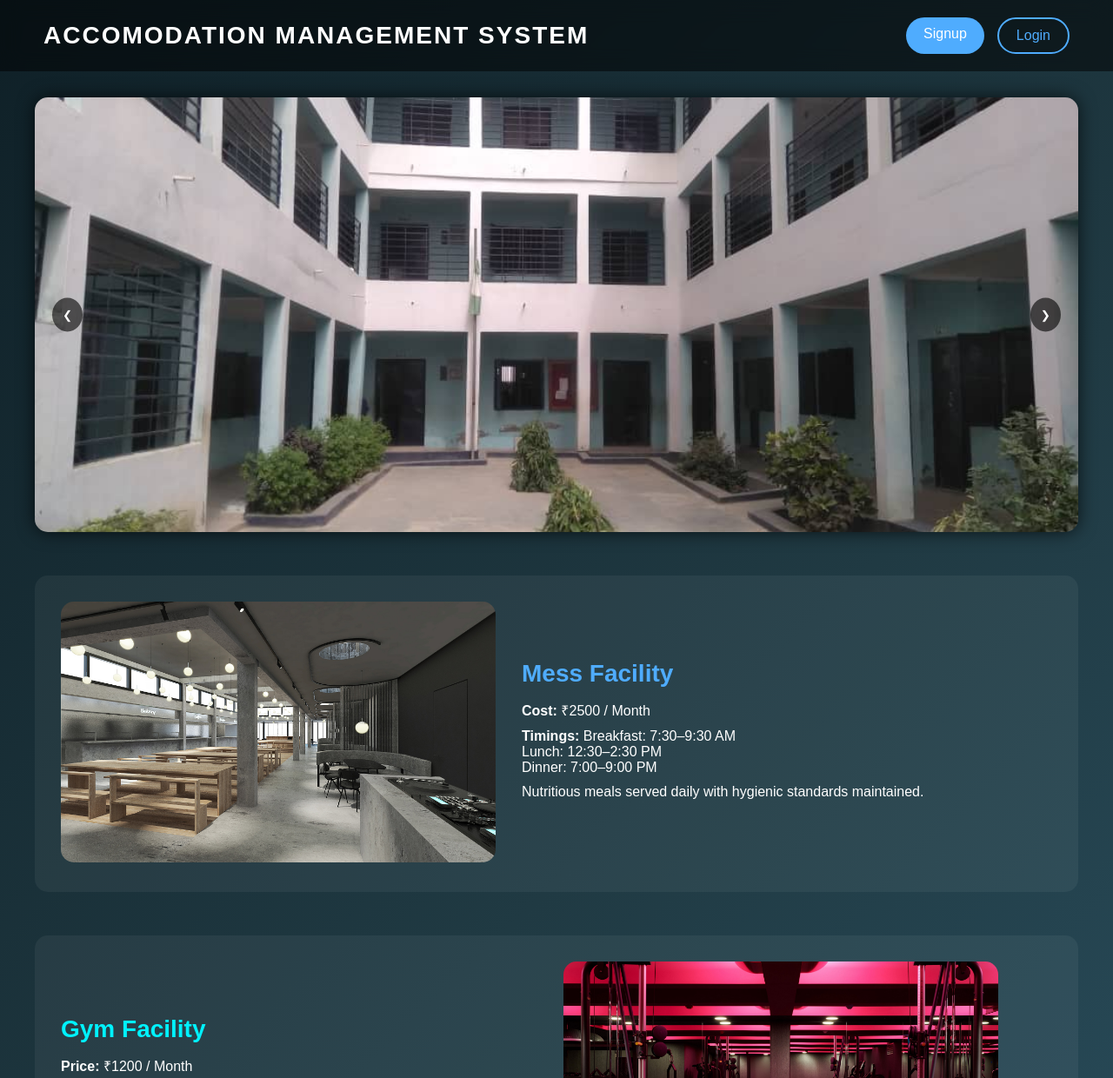
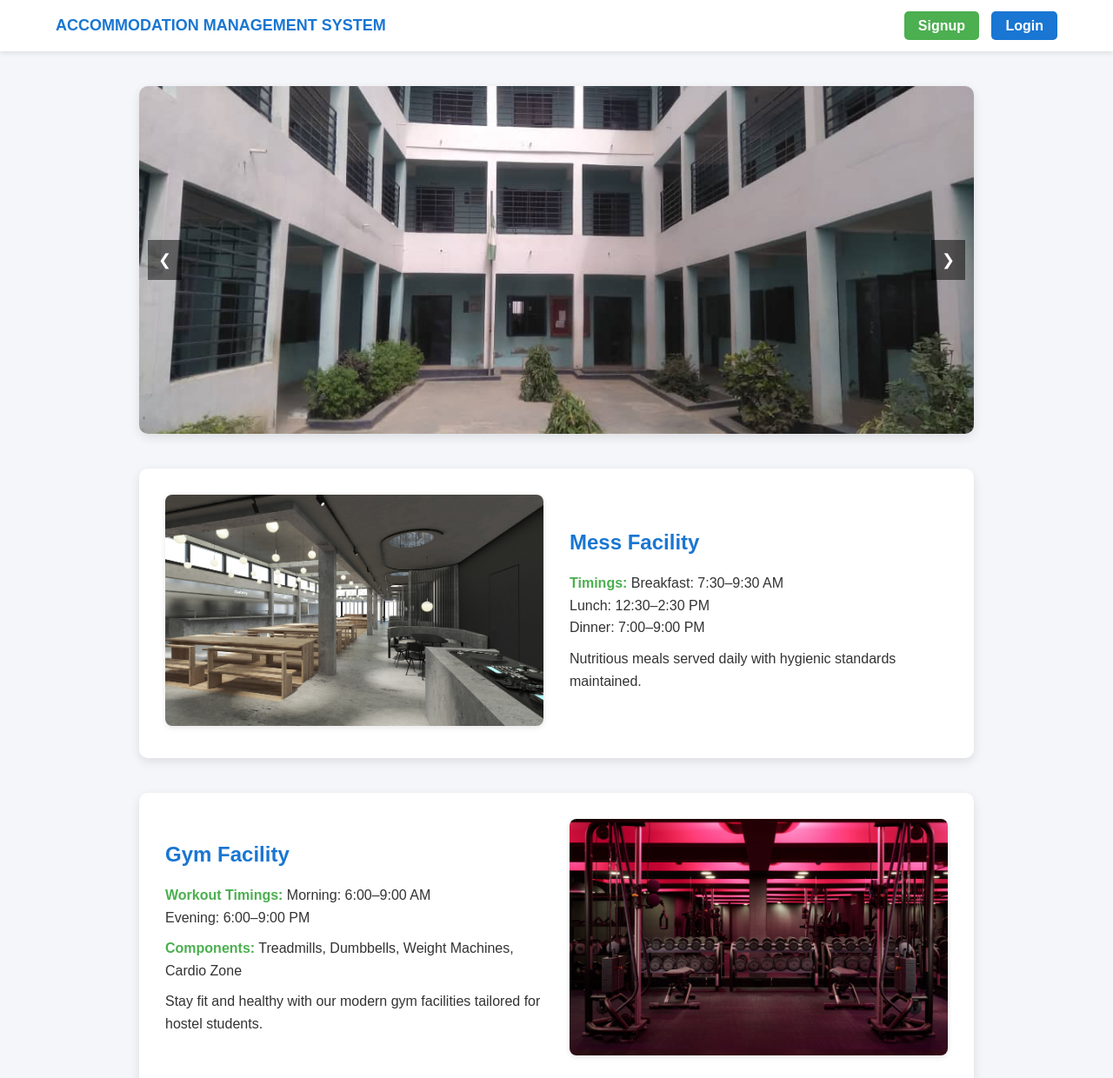
Before and after one commit to saivarmauppalapati039/Accomadation_Management_System_Frontend, a plain HTML site: page index.html in a window 1280 px wide. Shown: the top 1240 px of the page at 87% size. Drawn offline with Linux system fonts and the light colour scheme.

Commit message:
index page updated

```diff
--- a/index.html
+++ b/index.html
@@ -1,90 +1,210 @@
 <!DOCTYPE html>
 <html lang="en">
 <head>
-  <meta charset="UTF-8">
-  <meta name="viewport" content="width=device-width, initial-scale=1.0">
+  <meta charset="UTF-8" />
+  <meta name="viewport" content="width=device-width, initial-scale=1.0" />
   <title>Hostel Management System</title>
-  <link rel="stylesheet" href="index.css">
+  <style>
+    /* ===== Global Styles (Matches login/signup) ===== */
+    * {
+      margin: 0;
+      padding: 0;
+      box-sizing: border-box;
+    }
+    body {
+      font-family: Arial, sans-serif;
+      background: #f4f6f9;
+      color: #333;
+      line-height: 1.6;
+    }
+
+    /* ===== Navbar ===== */
+    .navbar {
+      display: flex;
+      justify-content: space-between;
+      align-items: center;
+      padding: 15px 5%;
+      background: white;
+      box-shadow: 0 2px 6px rgba(0,0,0,0.1);
+      position: sticky;
+      top: 0;
+      z-index: 100;
+    }
+    .logo {
+      font-size: 18px;
+      font-weight: bold;
+      color: #1976d2;
+    }
+    .nav-links .btn {
+      text-decoration: none;
+      padding: 8px 16px;
+      border-radius: 5px;
+      font-weight: bold;
+      margin-left: 10px;
+    }
+    .signup-btn {
+      background: #4CAF50;
+      color: white;
+    }
+    .signup-btn:hover {
+      background: #45a049;
+    }
+    .login-btn {
+      background: #1976d2;
+      color: white;
+    }
+    .login-btn:hover {
+      background: #1565c0;
+    }
+
+    /* ===== Section Container ===== */
+    .section {
+      max-width: 1000px;
+      margin: 40px auto;
+      padding: 0 20px;
+    }
+    .card {
+      background: white;
+      border-radius: 10px;
+      box-shadow: 0 4px 12px rgba(0,0,0,0.1);
+      padding: 30px;
+      margin-bottom: 30px;
+    }
+
+    /* ===== Carousel ===== */
+    .carousel-container {
+      position: relative;
+      overflow: hidden;
+      border-radius: 10px;
+      box-shadow: 0 4px 12px rgba(0,0,0,0.1);
+    }
+    .slides {
+      display: flex;
+      transition: transform 0.5s ease-in-out;
+    }
+    .slides img {
+      min-width: 100%;
+      height: 400px;
+      object-fit: cover;
+    }
+    .prev, .next {
+      position: absolute;
+      top: 50%;
+      transform: translateY(-50%);
+      background: rgba(0,0,0,0.5);
+      color: white;
+      border: none;
+      padding: 12px;
+      font-size: 18px;
+      cursor: pointer;
+      z-index: 10;
+    }
+    .prev { left: 10px; }
+    .next { right: 10px; }
+    .prev:hover, .next:hover {
+      background: rgba(0,0,0,0.8);
+    }
+
+    /* ===== Mess & Gym ===== */
+    .facility-container {
+      display: flex;
+      gap: 30px;
+      align-items: center;
+      flex-wrap: wrap;
+    }
+    .facility-img {
+      flex: 1;
+      min-width: 300px;
+    }
+    .facility-img img {
+      width: 100%;
+      border-radius: 8px;
+      box-shadow: 0 2px 6px rgba(0,0,0,0.1);
+    }
+    .facility-details {
+      flex: 1;
+      min-width: 300px;
+    }
+    .facility-details h2 {
+      color: #1976d2;
+      margin-bottom: 15px;
+    }
+    .facility-details p {
+      margin-bottom: 10px;
+    }
+    .facility-details strong {
+      color: #4CAF50;
+    }
+
+    /* ===== Responsive ===== */
+    @media (max-width: 768px) {
+      .navbar {
+        flex-direction: column;
+        gap: 10px;
+      }
+      .facility-container {
+        flex-direction: column;
+      }
+    }
+  </style>
 </head>
 <body>
   <!-- Navbar -->
   <nav class="navbar">
-    <div class="logo">ACCOMODATION MANAGEMENT SYSTEM</div>
+    <div class="logo">ACCOMMODATION MANAGEMENT SYSTEM</div>
     <div class="nav-links">
       <a href="auth/signup.html" class="btn signup-btn">Signup</a>
       <a href="auth/login.html" class="btn login-btn">Login</a>
     </div>
   </nav>
 
-
-
-  <!-- Image Carousel Section -->
-  <section class="carousel">
+  <!-- Carousel -->
+  <section class="section">
     <div class="carousel-container">
       <div class="slides">
-        <img src="images/Pix1-Building.jpeg" alt="Hostel Pic 1">
-        <img src="images/singlebed.jpg" alt="Hostel Pic 2">
-        <img src="images/OIP.webp" alt="Hostel Pic 3">
-        <img src="images/mess.jpg" alt="Hostel Pic 4">
-        <img src="images/wp12424948.jpg" alt="Hostel Pic 5">
+        <img src="images/Pix1-Building.jpeg" alt="Hostel Building">
+        <img src="images/singlebed.jpg" alt="Single Bed Room">
+        <img src="images/OIP.webp" alt="Hostel Interior">
+        <img src="images/mess.jpg" alt="Mess Hall">
+        <img src="images/wp12424948.jpg" alt="Gym Facility">
       </div>
       <button class="prev">&#10094;</button>
       <button class="next">&#10095;</button>
     </div>
   </section>
 
-  <!-- Mess Section -->
-  <section class="mess">
-    <div class="mess-container">
-      <div class="mess-img">
+  <!-- Mess -->
+  <section class="section">
+    <div class="card facility-container">
+      <div class="facility-img">
         <img src="images/mess.jpg" alt="Mess Image">
       </div>
-      <div class="mess-details">
+      <div class="facility-details">
         <h2>Mess Facility</h2>
-        <p><strong>Cost:</strong> ₹2500 / Month</p>
         <p><strong>Timings:</strong> Breakfast: 7:30–9:30 AM<br>Lunch: 12:30–2:30 PM<br>Dinner: 7:00–9:00 PM</p>
         <p>Nutritious meals served daily with hygienic standards maintained.</p>
       </div>
     </div>
   </section>
 
-  <!-- Gym Section -->
-  <section class="gym">
-    <div class="gym-container">
-      <div class="gym-details">
+  <!-- Gym -->
+  <section class="section">
+    <div class="card facility-container">
+      <div class="facility-details">
         <h2>Gym Facility</h2>
-        <p><strong>Price:</strong> ₹1200 / Month</p>
         <p><strong>Workout Timings:</strong> Morning: 6:00–9:00 AM<br>Evening: 6:00–9:00 PM</p>
         <p><strong>Components:</strong> Treadmills, Dumbbells, Weight Machines, Cardio Zone</p>
         <p>Stay fit and healthy with our modern gym facilities tailored for hostel students.</p>
       </div>
-      <div class="gym-img">
+      <div class="facility-img">
         <img src="images/wp12424948.jpg" alt="Gym Image">
       </div>
     </div>
   </section>
 
-  <!-- Contact Section -->
-  <section class="contact">
-    <h2>Contact Support</h2>
-    <p><strong>Helpline:</strong> 9885529937</p>
-
-    <div class="complaint-box">
-      <h3>Complaint Box</h3>
-      <form>
-        <input type="text" placeholder="Room ID" required>
-        <input type="text" placeholder="Student Name" required>
-        <textarea placeholder="Describe your issue" required></textarea>
-        <button type="submit">Submit Complaint</button>
-      </form>
-    </div>
-  </section>
-
-
-
 
   <script>
-    // Carousel Script
+    // Carousel Script (unchanged)
     const slides = document.querySelectorAll(".slides img");
     let index = 0;
     const prev = document.querySelector(".prev");
@@ -106,6 +226,13 @@
       index = (index < slides.length - 1) ? index + 1 : 0;
       showSlide(index);
     });
+
+    // Optional: Handle complaint form submission
+    document.getElementById("complaintForm")?.addEventListener("submit", (e) => {
+      e.preventDefault();
+      alert("Complaint submitted successfully!");
+      e.target.reset();
+    });
   </script>
 </body>
 </html>
```
